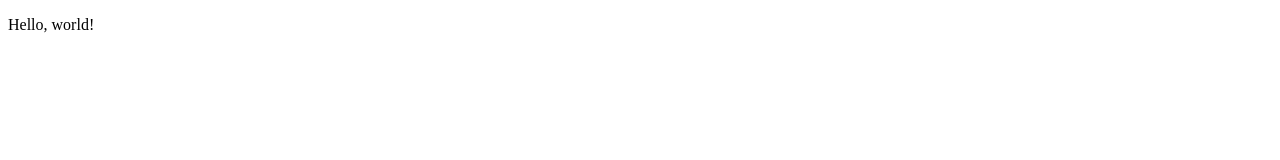
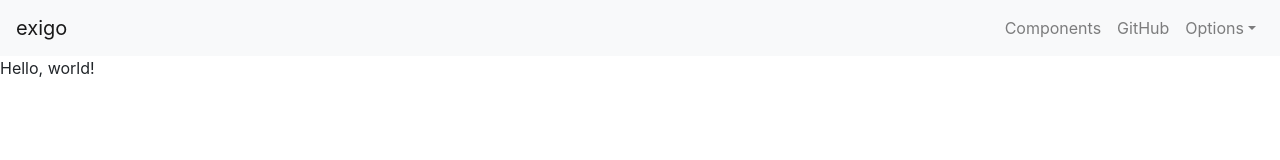
Before and after one commit to kripod/exigo-legacy, a Gatsby site: page / in a window 1280 px wide. Built offline with nearby package versions, Linux system fonts and the light colour scheme; Gatsby itself is replaced by a stand-in of ours.

Commit message:
Start using Bootstrap with SCSS

```diff
--- a/gatsby-config.js
+++ b/gatsby-config.js
@@ -20,6 +20,7 @@ module.exports = {
     },
     'gatsby-plugin-offline',
     'gatsby-plugin-react-helmet',
+    'gatsby-plugin-sass',
     'gatsby-plugin-typescript',
   ],
 };
--- /dev/null
+++ b/src/components/Header.tsx
@@ -0,0 +1,56 @@
+import React, { useState } from 'react';
+import {
+  Collapse,
+  DropdownItem,
+  DropdownMenu,
+  DropdownToggle,
+  Nav,
+  Navbar,
+  NavbarBrand,
+  NavbarToggler,
+  NavItem,
+  NavLink,
+  UncontrolledDropdown,
+} from 'reactstrap';
+
+type Props = {
+  title: string;
+};
+
+export default function Header({ title }: Props) {
+  const [open, setOpen] = useState(false);
+
+  return (
+    <div>
+      <Navbar color="light" light expand="md">
+        {/* TODO: Use gatsby link instead */}
+        <NavbarBrand href="/">{title}</NavbarBrand>
+
+        <NavbarToggler onClick={() => setOpen(!open)} />
+        <Collapse isOpen={open} navbar>
+          <Nav className="ml-auto" navbar>
+            <NavItem>
+              <NavLink href="/components/">Components</NavLink>
+            </NavItem>
+            <NavItem>
+              <NavLink href="https://github.com/reactstrap/reactstrap">
+                GitHub
+              </NavLink>
+            </NavItem>
+            <UncontrolledDropdown nav inNavbar>
+              <DropdownToggle nav caret>
+                Options
+              </DropdownToggle>
+              <DropdownMenu right>
+                <DropdownItem>Option 1</DropdownItem>
+                <DropdownItem>Option 2</DropdownItem>
+                <DropdownItem divider />
+                <DropdownItem>Reset</DropdownItem>
+              </DropdownMenu>
+            </UncontrolledDropdown>
+          </Nav>
+        </Collapse>
+      </Navbar>
+    </div>
+  );
+}
--- a/src/components/Layout.tsx
+++ b/src/components/Layout.tsx
@@ -1,6 +1,9 @@
 import { graphql, useStaticQuery } from 'gatsby';
 import React from 'react';
 import Helmet from 'react-helmet';
+import Header from './Header';
+
+import '../utils/bootstrap.scss';
 
 type Props = {
   children: React.ReactNode;
@@ -29,7 +32,7 @@ export default function Layout({ children }: Props) {
         <meta name="description" content={data.site.siteMetadata.description} />
       </Helmet>
 
-      <header>{/* TODO */}</header>
+      <Header title={data.site.siteMetadata.title} />
 
       <main>{children}</main>
 
--- /dev/null
+++ b/src/utils/bootstrap.scss
@@ -0,0 +1 @@
+@import '~bootstrap/scss/bootstrap';
```
Also changed, not shown: package.json (+8 -2 lines), .stylelintrc.json, 1 other file.
